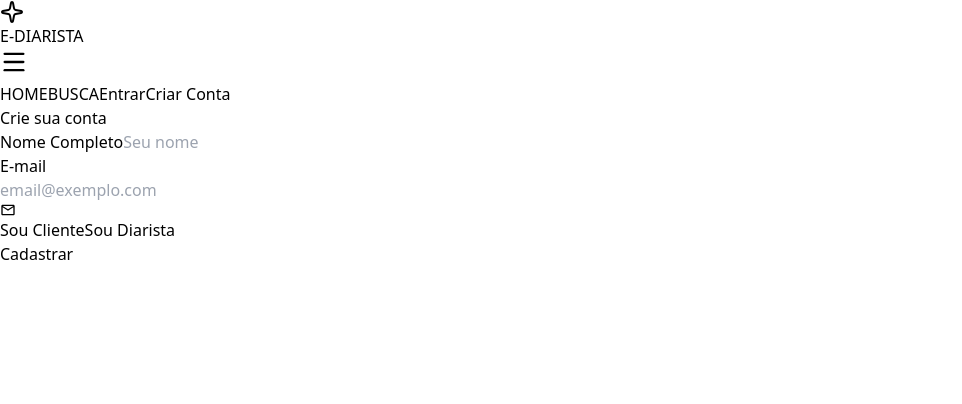
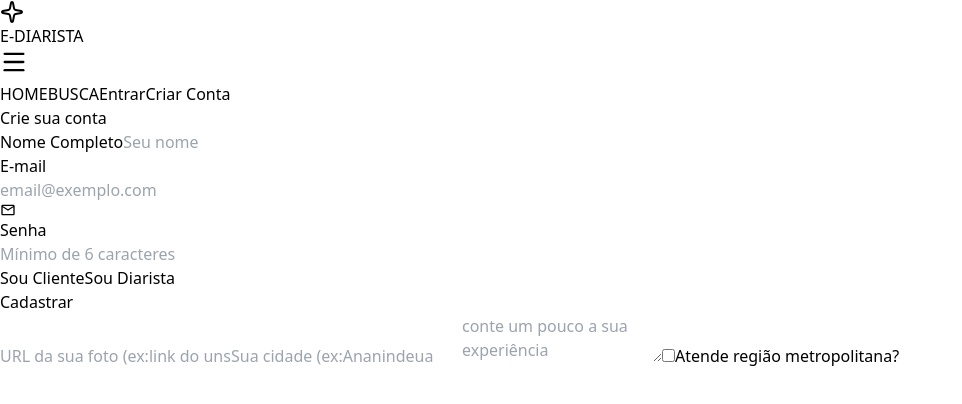
Before and after one commit to ALI84CC/e-diaristas-react, a React (Vite) app: page /cadastro in a window 1280 px wide. Both pictures are taken after a click on the button "Sou Diarista". Shown: the top 404 px of the page, without its empty margins (0-962 px from the left). Built offline with nearby package versions, Linux system fonts and the light colour scheme.

Commit message:
feat: cadastro dinâmico, proteção de rotas e unificação na coleção usuarios

```diff
--- a/src/pages/Busca.jsx
+++ b/src/pages/Busca.jsx
@@ -1,7 +1,7 @@
 import { useState, useEffect } from "react"
 import DiaristasCard from "../components/DiaristasCard"
 import { db } from "../service/firebase"
-import { collection, getDoc, getDocs, query, where } from "firebase/firestore"
+import { collection, getDocs, query, where } from "firebase/firestore"
 
 
 export default function Busca() {
@@ -17,33 +17,36 @@ export default function Busca() {
 
   const carregarDiarista = async () => {
     try {
-            setCarregando(true)
+        setCarregando(true);
 
         if(!db){
-              console.error("ERRO:O objeto 'db' não foi importado corretamente.")
-              return
+          console.error("ERRO: O objeto 'db' não foi importado corretamente.");
+          return;
         }
-            const diaristaRef = collection(db, "diarista");
-            const querySnapShot = await getDocs(diaristaRef)
 
-            console.log("Status da busca:", querySnapShot.empty ? "Vazio" : "Dados encontrados");
-            console.log("Documentos na coleção 'diarista':", querySnapShot.size);
+        const diaristaRef = collection(db, "usuarios");
+
+        // ✅ A MUDANÇA É AQUI: Criamos um filtro (query)
+        // Filtramos para trazer apenas documentos que tenham o campo 'tipo' como 'diarista'
+        const q = query(diaristaRef, where("tipo", "==", "diarista"));
+
+        const querySnapShot = await getDocs(q); // Agora buscamos a query 'q', não a ref pura
+
+        console.log("Status da busca filtrada:", querySnapShot.empty ? "Vazio" : "Dados encontrados");
 
         const listaDiaristas = querySnapShot.docs.map(doc => ({
             id: doc.id,
             ...doc.data()
         }));
 
-            console.log("Lista processada para o Estado:", listaDiaristas);
         setDiarista(listaDiaristas);
 
-
     } catch (error) {
-            console.error("ERRO DETALHADO:", error); // LOG 3
+        console.error("ERRO DETALHADO:", error);
     } finally {
         setCarregando(false);
     }
-    }
+};
     carregarDiarista();
   }, []);
 
--- a/src/pages/Cadastro.jsx
+++ b/src/pages/Cadastro.jsx
@@ -11,6 +11,10 @@ export default function Cadastro() {
   const [password, setPassword] = useState("");
   const [nome, setNome] = useState("");
   const [tipo, setTipo] = useState("cliente");
+  const [cidade, setCidade] = useState("");
+  const [descricao, setDescricao] = useState("");
+  const [isMetropolitana, setIsMetropolitana] = useState(false);
+  const [ foto, setFoto] = useState("")
 
   const navigate = useNavigate();
 
@@ -32,6 +36,10 @@ export default function Cadastro() {
         nome: nome,
         email: email,
         tipo: tipo,
+        cidade: cidade || "Não informada",
+        descricao: descricao || "",
+        isMetropolitana : isMetropolitana,
+        avaliacao: 5,
         criadoEm: new Date()
       };
 
@@ -80,6 +88,21 @@ export default function Cadastro() {
               />
               <MdOutlineEmail className="absolute right-3 top-3 text-gray-400" />
             </div>
+
+            <div className="relative">
+              <label className="block text-sm  font-medium text-gray-700">
+                Senha
+              </label>
+              <div className="relative">
+                <input
+                type="password"
+                value={password}
+                onChange={(e)=> setPassword(e.target.value)}
+                required
+                className="w-full pl-3 pr-10 py-2 border border-slate-200 rounded-md focus:outline-none focus:border-blue-500"
+                placeholder="Mínimo de 6 caracteres"/>
+                </div>
+            </div>
           </div>
 
           {/* Seleção de Tipo (Simplificada para teste) */}
@@ -108,6 +131,38 @@ export default function Cadastro() {
           </button>
         </div>
       </form>
+      {tipo === "diarista" && (
+          <div className="space-y-4 animate-in fade-in duration-500">
+            <input
+            placeholder="URL da sua foto (ex:link do unsplash)"
+            value={foto}
+            onChange={(e) => setFoto(e.target.value)}
+            className="w-full p-2 border rounded"
+            />
+            <input
+            type="text"
+            placeholder="Sua cidade (ex:Ananindeua"
+            value={cidade}
+            onChange={(e) => setCidade(e.target.value)}
+            className="w-full p-2 border rounded"/>
+
+            <textarea
+            placeholder="conte um pouco a sua experiência"
+            value={descricao}
+            onChange={(e) => setDescricao(e.target.value)}
+            className="w-full p-2 border rounded" />
+
+
+             <label className="flex items-center gap-2">
+                <input
+                type="checkbox"
+                cheked={isMetropolitana}
+                onChange={(e) => setIsMetropolitana(e.target.value)}
+                />
+                Atende região metropolitana?
+              </label>
+          </div>
+      )}
     </section>
   );
 }
--- a/src/pages/DetalhesDiarista.jsx
+++ b/src/pages/DetalhesDiarista.jsx
@@ -33,7 +33,7 @@ export default function DetalhesDiarista(){
             try{
                 setCarregando(true)
 
-                const docRef = doc(db,"diarista",id)
+                const docRef = doc(db,"usuarios",id)
                 const docSnap = await getDoc(docRef)
 
                 if(docSnap.exists()){
@@ -50,6 +50,9 @@ export default function DetalhesDiarista(){
             }, [id]);
 
      const handleLogin = async (email, password) => {
+
+
+
         try {
             await signInWithEmailAndPassword(auth, email, password);
             alert("Login Efetuado");
@@ -60,6 +63,11 @@ export default function DetalhesDiarista(){
 
     const handleAgendamento = async (e) => {
 
+        if(!auth.currentUser){
+            alert("Você precisa está logado para realizar um agendamento")
+            navigate("/login")
+            return
+        }
          e.preventDefault()
 
         if(!dataAgendamento){
@@ -207,6 +215,7 @@ export default function DetalhesDiarista(){
                      <div className="mt-4 flex gap-2 text-center ">
                             <span className="bg-blue-50 text-blue-700 px-3 py-1 rounded-md text-sm font-bold ">
                                 Valor/Hora: {new Intl.NumberFormat('pt-BR', { style: 'currency', currency: 'BRL' }).format(diaristaEncontrada.valor_hora)}
+                                valor_hora: valor_hora || 100
                             </span>
                         </div>
 
--- a/src/pages/Login.jsx
+++ b/src/pages/Login.jsx
@@ -1,31 +1,61 @@
-import { useState } from "react";
+import { useEffect, useState } from "react";
 import { useNavigate } from "react-router-dom";
 import { auth } from "../service/firebase";
-import { signInWithEmailAndPassword } from "firebase/auth";
+import { getAuth, onAuthStateChanged, signInWithEmailAndPassword, signOut } from "firebase/auth";
 
 export default function Login() {
 
+   const [userLogged, setUserLogged] = useState(null);
     const [email, setEmail] = useState("");
     const [password, setPassword] = useState("");
     const navigate = useNavigate();
 
+    useEffect(()=>{
+        const unsubscrible = onAuthStateChanged(auth,(currentUser)=>{
+            setUserLogged(currentUser)
+        })
+
+        return ()=> unsubscrible()
+    },[])
+
     const handleLogin = async (e) => {
          e.preventDefault();
         try {
-            await signInWithEmailAndPassword(auth, email, password);
-            console.log("Login realizado com sucesso!");
+           const userCredential = await signInWithEmailAndPassword(auth, email, password);
+            const user = userCredential.user;
+
+            console.log("Usuário logado:", user.email);
+
+            alert(`Ben-vindo(a) ${user.email}!`);
             navigate("/");
+
         } catch (error) {
             console.error("Erro no login:", error.code);
+            if(error.code === "auth/user-not-found"){
+                alert("Usário não encontrado. certifiquisse do Email ou senha !")
+            }else {
                 alert("E-mail ou senha inválidos.");
+            }
+
         }
       }
 
+      const handleLogout = async () => {
+        try {
+            await signOut(auth);
+            alert("Deslogado com sucesso");
+        } catch (error) {
+            console.error("Erro ao sair:", error);
+        }
+    };
+
   return (
         <main className="min-h-screen flex items-center justify-center bg-gray-50 p-4">
-            <form onSubmit={handleLogin} className="bg-white p-8 rounded-3xl shadow-xl w-full max-w-md space-y-6">
+            <div className="bg-white p-8 rounded-3xl shadow-xl w-full max-w-md space-y-6">
+                {!userLogged ? (
+
+                    <form onSubmit={handleLogin} className="space-y-6">
                         <h1 className="text-2xl font-bold text-center text-gray-800">Seja bem-vindo!</h1>
-
                         <input
                             type="email"
                             placeholder="seu@email.com"
@@ -34,7 +64,6 @@ export default function Login() {
                             className="w-full p-4 rounded-xl border border-gray-200"
                             required
                         />
-
                         <input
                             type="password"
                             placeholder="Sua senha"
@@ -43,11 +72,25 @@ export default function Login() {
                             className="w-full p-4 rounded-xl border border-gray-200"
                             required
                         />
-
-                <button type="submit" className="w-full bg-blue-600 text-white py-4 rounded-xl font-bold">
+                        <button type="submit" className="w-full bg-blue-600 text-white py-4 rounded-xl font-bold hover:bg-blue-700 transition">
                             Entrar
                         </button>
                     </form>
+                ) : (
+
+                    <div className="space-y-4 text-center">
+                        <h2 className="text-xl font-semibold text-gray-800">
+                            Olá, {userLogged.email}
+                        </h2>
+                        <button
+                            onClick={handleLogout}
+                            className="w-full bg-red-500 text-white py-4 rounded-xl font-bold hover:bg-red-600 transition"
+                        >
+                            Sair da conta
+                        </button>
+                    </div>
+                )}
+            </div>
         </main>
     );
 }
```
Lines whose indentation alone changed are shown as unchanged.
